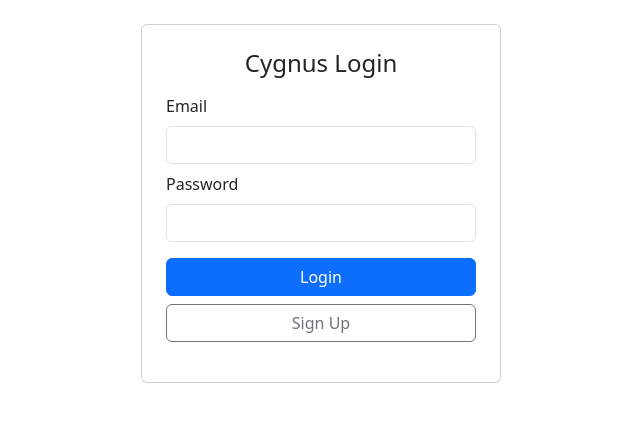
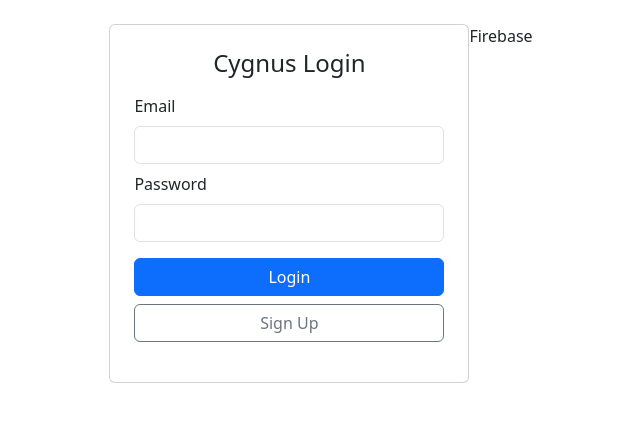
Before and after one commit to AnrieAlm/knee-cds, a FastAPI app: page /login in a window 1280 px wide. Shown: the part 56-478 px from the top of the page, without its empty margins (319-959 px from the left). Run offline with FastAPI, Linux system fonts and the light colour scheme.

```diff
--- a/frontend/templates/login.html
+++ b/frontend/templates/login.html
@@ -24,5 +24,6 @@
 
         <p id="login-error" class="text-danger mt-3 mb-0"></p>
     </div>
+    <p> Firebase</p>
 </div>
 {% endblock %}
```
